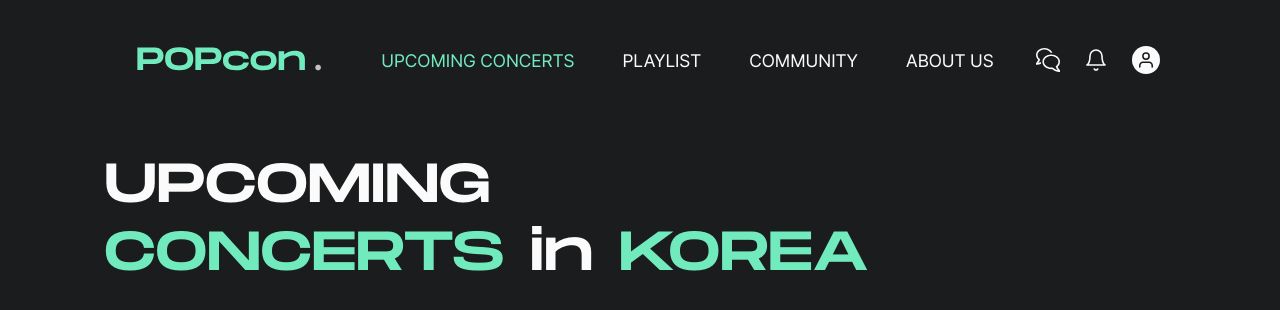
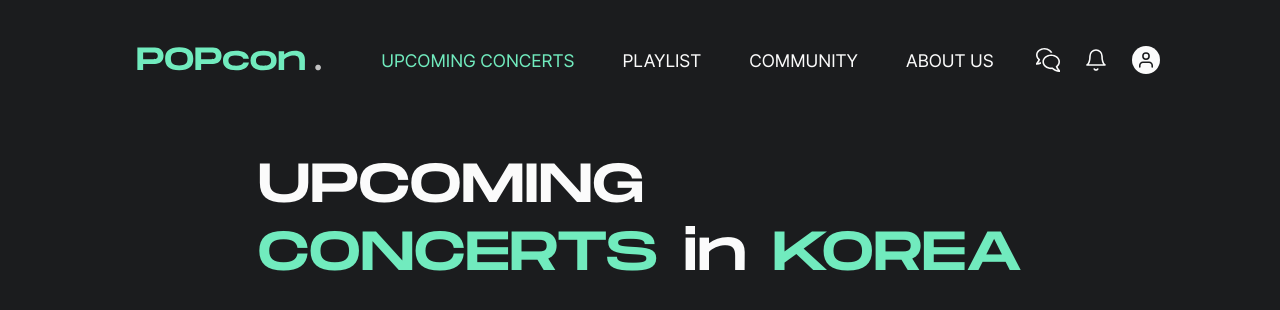
Before and after one commit to devcourse-team3-popcon/popcon, a React (Vite) app: page /upcoming-concerts in a window 1280 px wide. Shown: the top 310 px of the page. Built offline with nearby package versions, Linux system fonts and the light colour scheme; no server answers.

Commit message:
🎨 Upcoming Concerts 페이지 스타일링

```diff
--- a/src/features/upcoming_concerts/UpcomingConcerts.tsx
+++ b/src/features/upcoming_concerts/UpcomingConcerts.tsx
@@ -7,7 +7,7 @@ export default function UpcomingConcerts() {
 
   return (
     <div className='mt-12 flex flex-col justify-center items-center'>
-      <div className='w-full grid grid-cols-4 gap-20'>
+      <div className='w-full  gap-20'>
         <h1 className='text-[55px] font-[MonumentExtended] leading-17'>
           <span className='block'>UPCOMING</span>
           <span className='text-[var(--primary-300)]'>CONCERTS</span>
```
